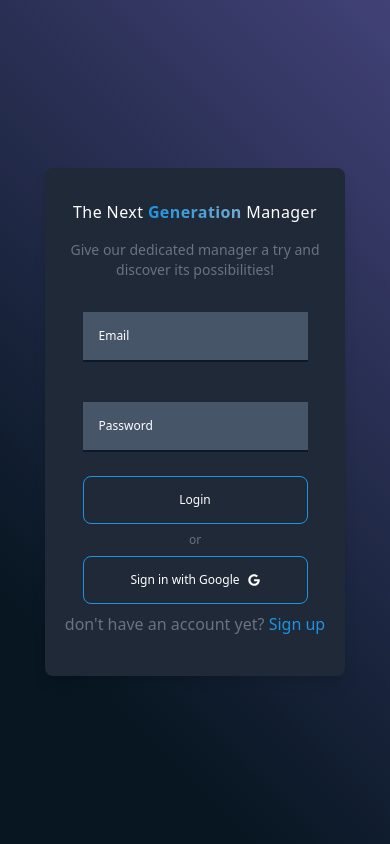
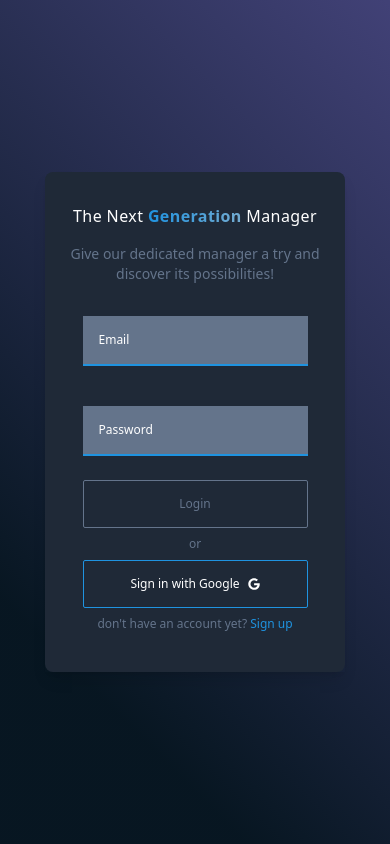
Before and after one commit to jakubgornik/machines-manager, a Next.js app: page / in a window 390 px wide. Built offline with nearby package versions, Linux system fonts and the light colour scheme.

Commit message:
minor styling changes, img fix

```diff
--- a/app/page.tsx
+++ b/app/page.tsx
@@ -7,7 +7,7 @@ import { useFormik } from "formik";
 import Link from "next/link";
 import { FaGoogle } from "react-icons/fa";
 
-const Home = () => {
+const SignIn = () => {
   const formik = useFormik({
     initialValues: {
       email: "",
@@ -32,21 +32,22 @@ const Home = () => {
         <div className="w-full flex max-w-[300px] sm:max-w-[800px] shadow-lg">
           <div className="hidden sm:flex w-[40%] relative rounded-l-lg overflow-hidden">
             <Image
-              layout="fill"
-              objectFit="cover"
-              src="/img/test1.jpg"
+              priority
+              fill
+              style={{ objectFit: "cover" }}
+              src="/img/signIn.jpg"
               alt="person signing image"
             />
           </div>
           <div className="w-full sm:w-[60%] flex flex-col items-center bg-gray-800 gap-2 rounded-lg sm:rounded-r-lg">
             <h2 className="text-center pt-8 sm:pt-12 pb-2 sm:pb-4 px-3 tracking-wide text-white sm:text-2xl">
               The Next{" "}
-              <span className="bg-gradient-to-l from-[#73abd1] to-[#1f93e0] bg-clip-text font-extrabold text-transparent">
+              <span className="bg-gradient-to-l from-lighterBlue to-lightBlue bg-clip-text font-extrabold text-transparent">
                 Generation
               </span>{" "}
               Manager
             </h2>
-            <p className="text-gray-500 text-center px-3 pb-2 sm:text-base text-sm">
+            <p className="text-slateGray text-center px-3 pb-2 sm:text-base text-sm">
               Give our dedicated manager a try and discover its possibilities!
             </p>
             <form
@@ -67,7 +68,7 @@ const Home = () => {
                     formik.touched.email && formik.errors.email
                       ? "border-red-600 focus:border-red-600"
                       : ""
-                  } focus:shadow-outline w-full appearance-none border-b-2 border-slate-900 bg-slate-600 py-3 px-2 leading-normal text-white focus:border-mint  focus:outline-none`}
+                  } focus:shadow-outline w-full appearance-none border-b-2 border-lightBlue bg-slateGray py-3 px-2 leading-normal text-white focus:border-mint  focus:outline-none`}
                 />
                 <label
                   htmlFor="email"
@@ -98,7 +99,7 @@ const Home = () => {
                     formik.touched.password && formik.errors.password
                       ? "border-red-600 focus:border-red-600"
                       : ""
-                  } focus:shadow-outline w-full appearance-none border-b-2 border-slate-900 bg-slate-600 py-3 px-2 leading-normal text-white focus:border-mint  focus:outline-none`}
+                  } focus:shadow-outline w-full appearance-none border-b-2 border-lightBlue bg-slateGray py-3 px-2 leading-normal text-white focus:border-mint  focus:outline-none`}
                 />
                 <label
                   htmlFor="password"
@@ -117,26 +118,31 @@ const Home = () => {
                 )}
               </div>
               <button
-                disabled={!!formik.errors.email || !!formik.errors.password}
+                disabled={
+                  !!formik.errors.email ||
+                  !!formik.errors.password ||
+                  formik.values.email.length === 0 ||
+                  formik.values.password.length === 0
+                }
                 type="submit"
-                className="sm:text-base text-xs w-3/4 h-12 rounded-lg border border-[#1f93e0] font-medium text-white transition-all duration-300 hover:bg-[#1f93e0] hover:bg-opacity-60 disabled:border-red-600 disabled:bg-transparent disabled:text-red-600 "
+                className="sm:text-base text-xs w-3/4 h-12 rounded-sm border border-lightBlue font-medium text-white transition-all duration-300 hover:bg-lightBlue hover:bg-opacity-60 disabled:border-slateGray disabled:bg-transparent disabled:text-slateGray "
               >
                 Login
               </button>
             </form>
 
-            <span className="text-gray-500 text-xs sm:text-base">or</span>
+            <span className="text-slateGray text-xs sm:text-base">or</span>
 
             <button
               type="button"
-              className="flex justify-center gap-2  items-center sm:text-base text-xs w-3/4 h-12 rounded-lg border border-[#1f93e0] font-medium text-white transition-all duration-300 hover:bg-[#1f93e0] hover:bg-opacity-60 disabled:border-red-600 disabled:bg-transparent disabled:text-red-600 "
+              className="flex justify-center gap-2  items-center sm:text-base text-xs w-3/4 h-12 rounded-sm border border-lightBlue font-medium text-white transition-all duration-300 hover:bg-lightBlue hover:bg-opacity-60"
             >
               Sign in with Google
               <FaGoogle />
             </button>
-            <span className=" mb-10 text-gray-500">
+            <span className="mb-10 text-slateGray text-xs sm:text-base">
               don't have an account yet?{" "}
-              <Link href="test" className="text-[#1f93e0]">
+              <Link href="test" className="text-lightBlue">
                 Sign up
               </Link>
             </span>
@@ -147,4 +153,4 @@ const Home = () => {
   );
 };
 
-export default Home;
+export default SignIn;
--- a/tailwind.config.ts
+++ b/tailwind.config.ts
@@ -1,20 +1,32 @@
-import type { Config } from 'tailwindcss'
+import type { Config } from "tailwindcss";
 
 const config: Config = {
   content: [
-    './pages/**/*.{js,ts,jsx,tsx,mdx}',
-    './components/**/*.{js,ts,jsx,tsx,mdx}',
-    './app/**/*.{js,ts,jsx,tsx,mdx}',
+    "./pages/**/*.{js,ts,jsx,tsx,mdx}",
+    "./components/**/*.{js,ts,jsx,tsx,mdx}",
+    "./app/**/*.{js,ts,jsx,tsx,mdx}",
   ],
   theme: {
     extend: {
-      backgroundImage: {
-        'gradient-radial': 'radial-gradient(var(--tw-gradient-stops))',
-        'gradient-conic':
-          'conic-gradient(from 180deg at 50% 50%, var(--tw-gradient-stops))',
+      colors: {
+        lightBlue: "#1f93e0",
+        lighterBlue: "#73abd1",
+        slateGray: "#64748B",
       },
+      fontFamily: {
+        serif: "ui-serif",
+      },
+    },
+    screens: {
+      mobile: "320px",
+      "mobile-lg": "400px",
+      sm: "640px",
+      md: "768px",
+      lg: "1024px",
+      xl: "1280px",
+      "2xl": "1536px",
     },
   },
   plugins: [],
-}
-export default config
+};
+export default config;
```
